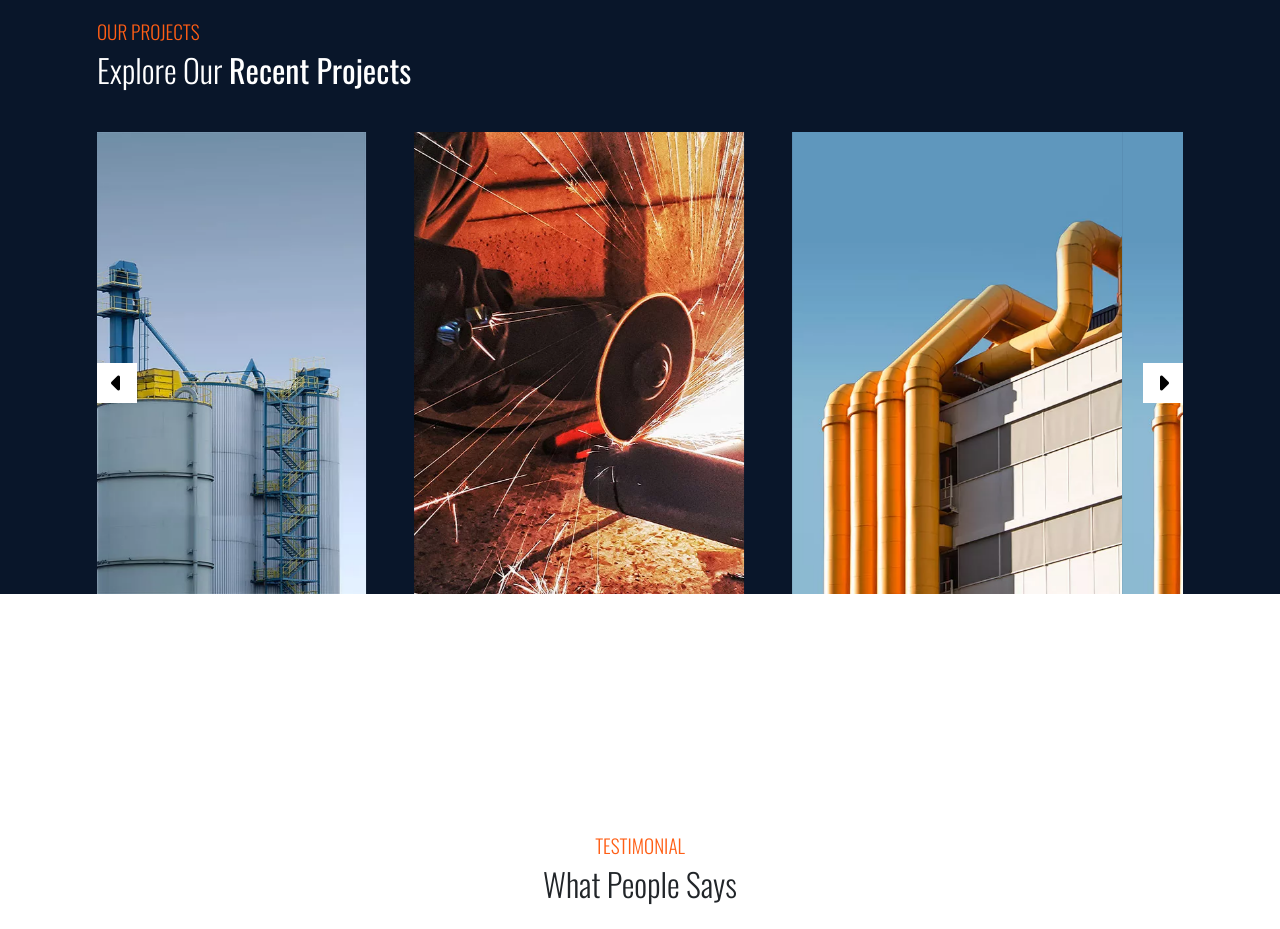
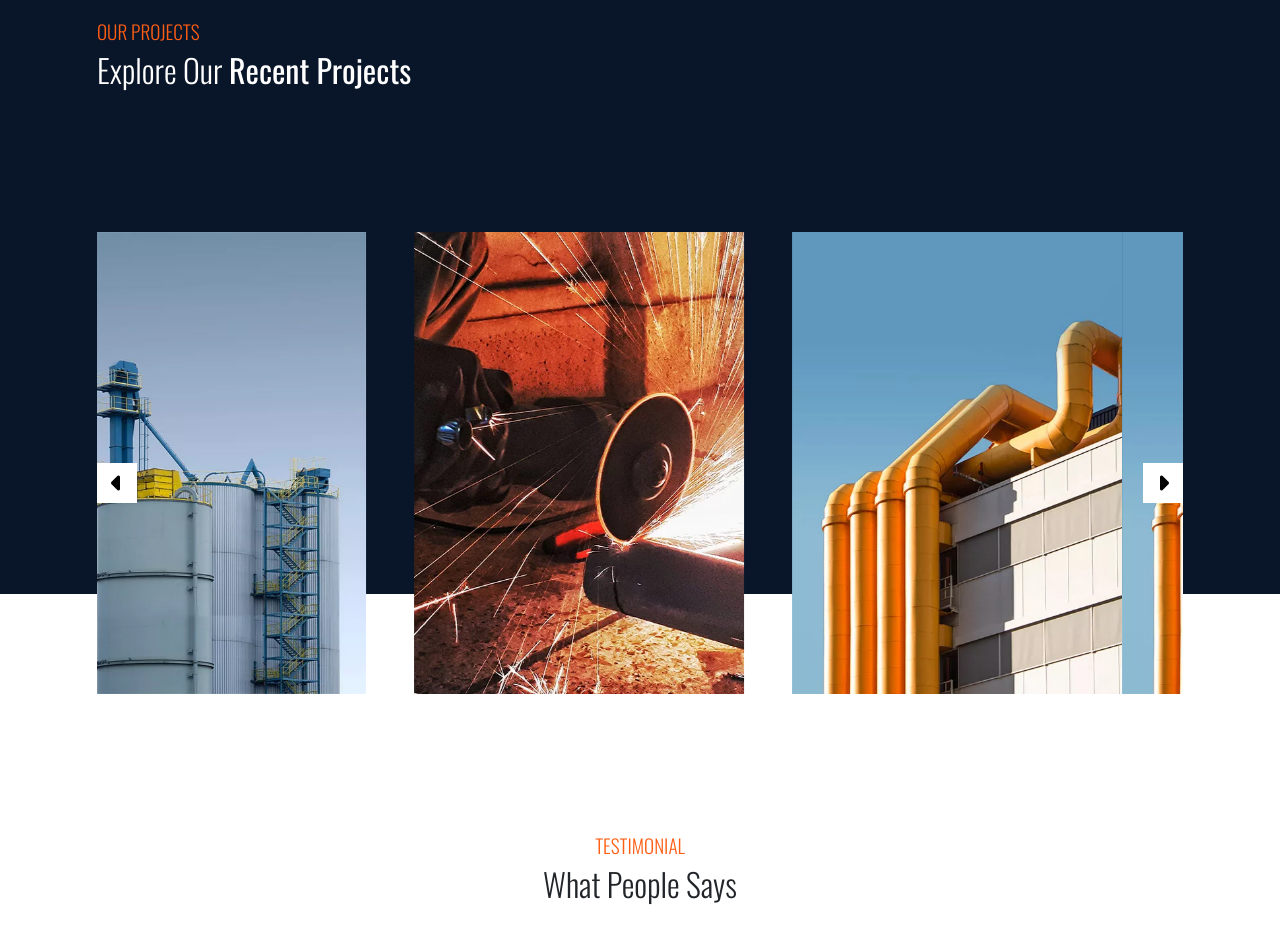
Before and after one commit to blackscriptt/web-homework, a plain HTML site: page homeworks/homework-04/index.html in a window 1280 px wide. Shown: the part 3160-4089 px from the top of the page. Drawn offline with nearby package versions, Linux system fonts and the light colour scheme; a web font is replaced by a local one.

Commit message:
Update bs-custom.css

```diff
--- a/homeworks/homework-04/css/bs-custom.css
+++ b/homeworks/homework-04/css/bs-custom.css
@@ -21,8 +21,9 @@
 
 
 
-#myCarousel2 .carousel-inner, #myCarousel2 .carousel-item{
-    overflow-y: visible!important;
+#myCarousel2{
+    position: relative;
+    top: 100px;
 }
 
 
```
